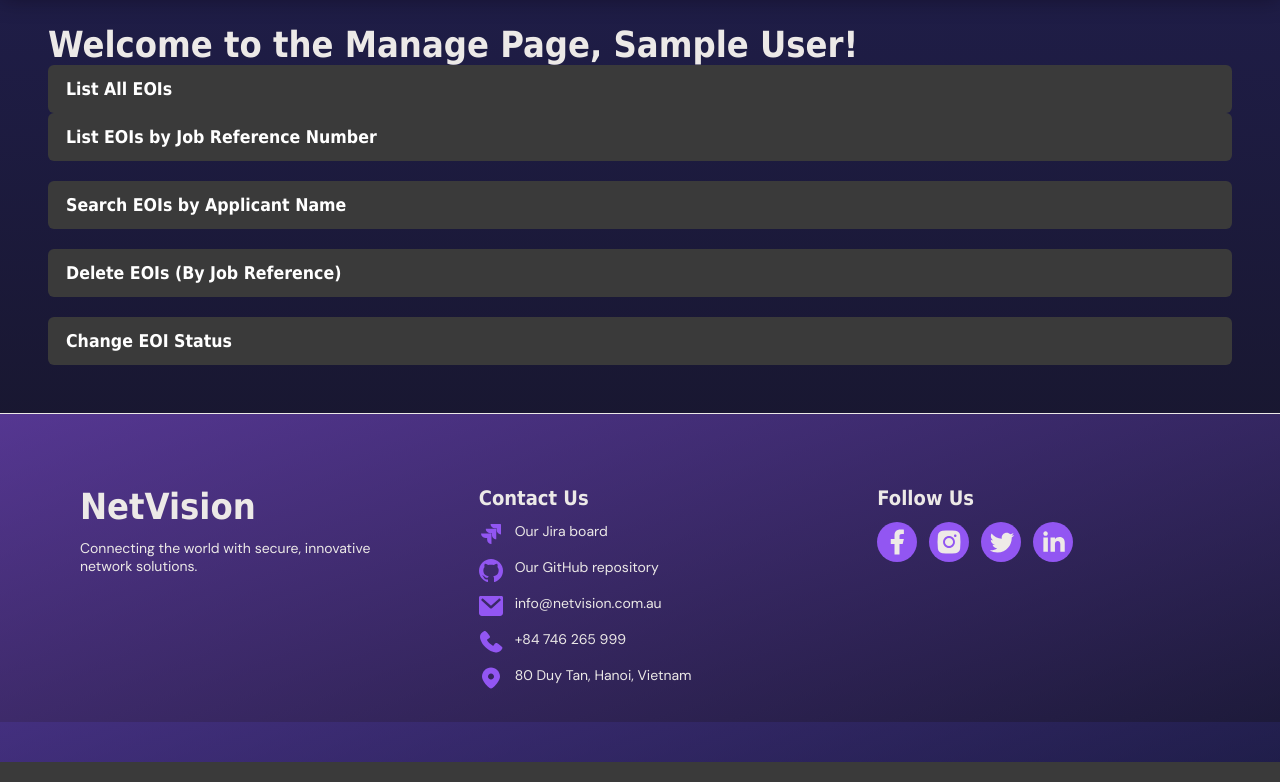
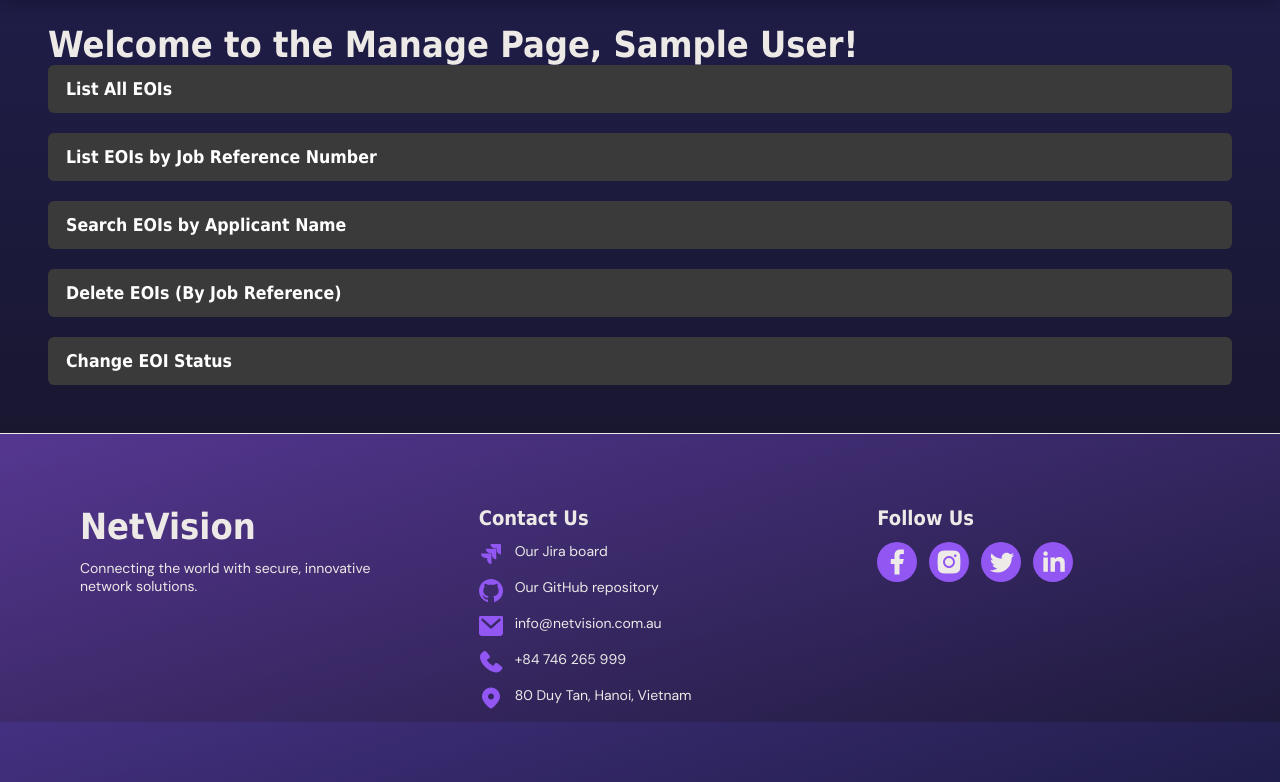
Before and after one commit to nguyenducnam06/Group-2-COS10026, a PHP site: page /manage.php in a window 1280 px wide. Shown: the part 78-860 px from the top of the page. Run offline with PHP 8.4, Linux system fonts and the light colour scheme; the visitor is signed in with stand-in values (Sample User, id 1); data that the repository does not hold is empty; some web fonts are replaced.

Commit message:
slight update to uniform format of manage page

```diff
--- a/project1/manage.php
+++ b/project1/manage.php
@@ -28,6 +28,7 @@ require_once 'settings.php';
         ?>
 
         <!-- List of all EOIS -->
+        <div class="collapsible-wrapper">
             <input type="checkbox" id="eoi1" class="collapsible-toggle">
             <label for="eoi1" class="collapsible-label">List All EOIs</label>
             <div class="collapsible-content">
```
Lines whose indentation alone changed are shown as unchanged.
